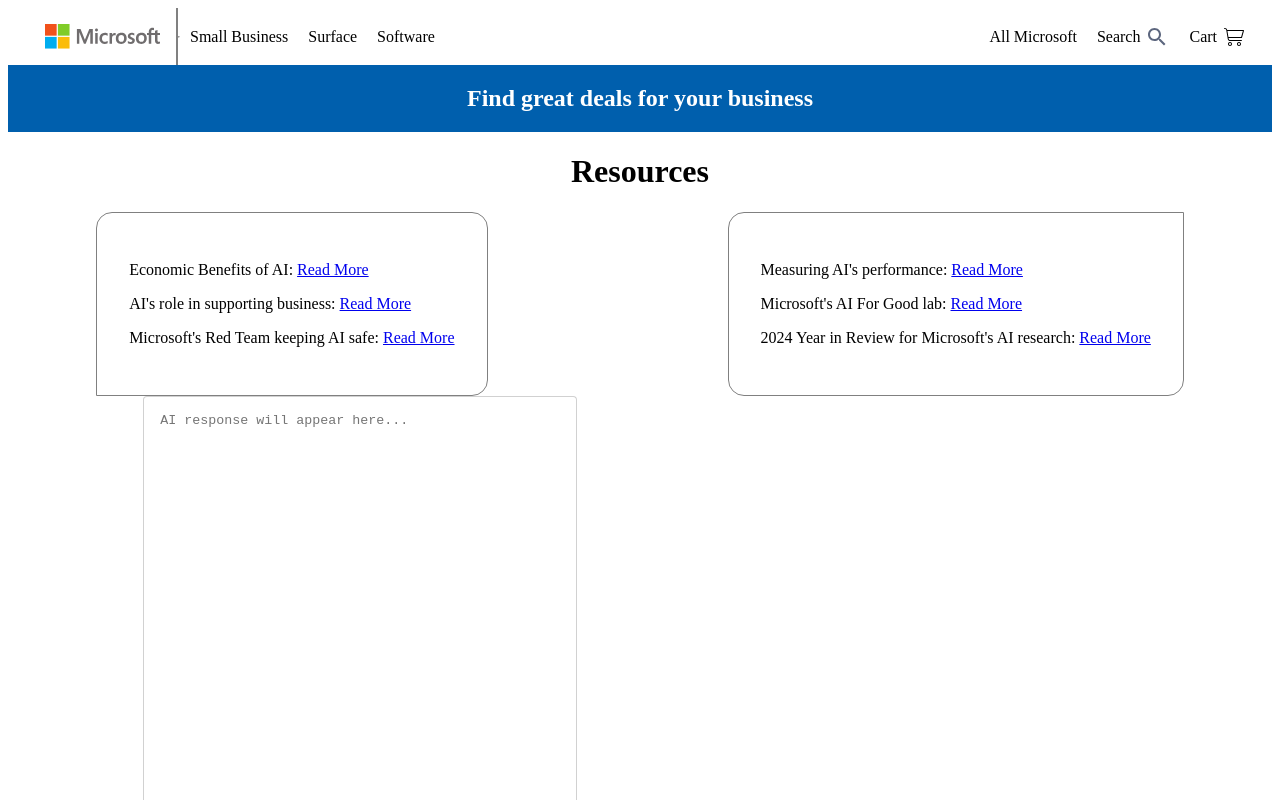
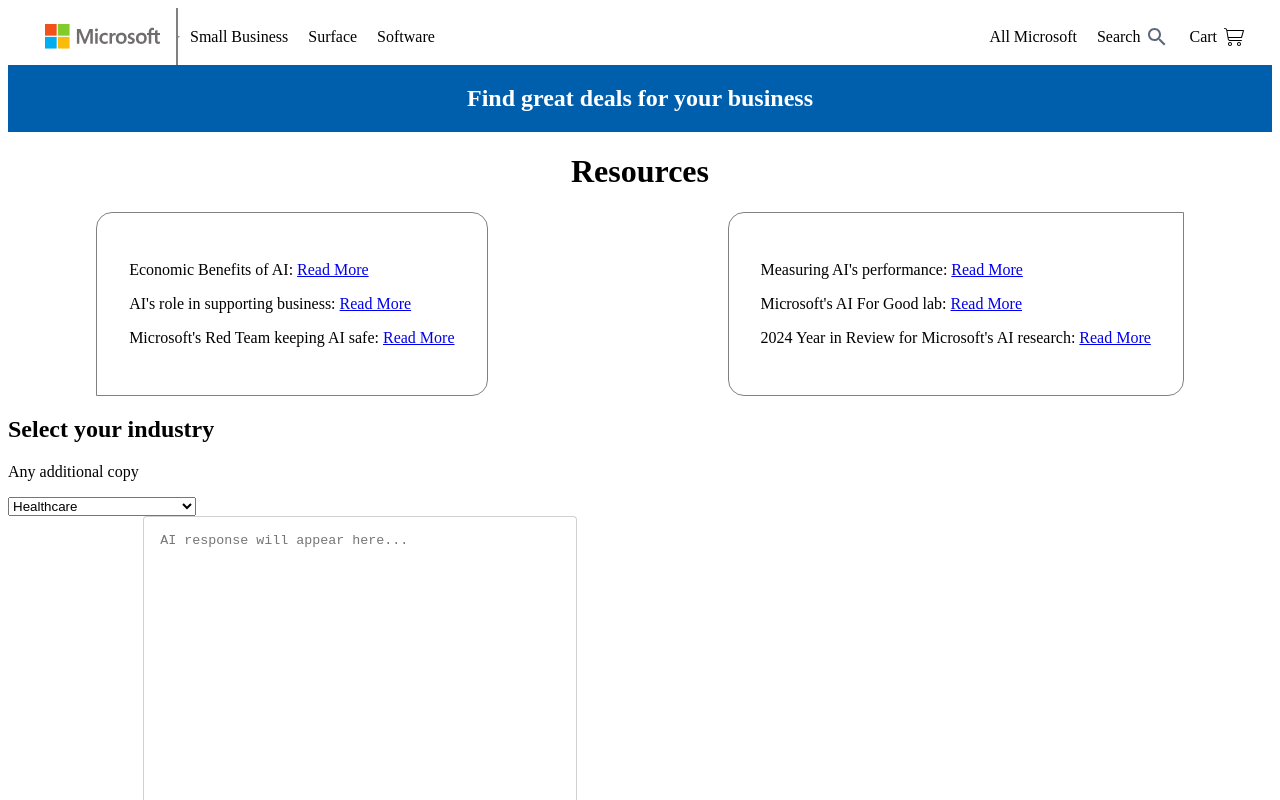
Before and after one commit to canadiankay/transparai-client, a React (Vite) app: page / in a window 1280 px wide. Shown: the top 800 px of the page. Built offline with nearby package versions, Linux system fonts and the light colour scheme.

Commit message:
added component structure

```diff
--- a/src/App.jsx
+++ b/src/App.jsx
@@ -2,12 +2,14 @@
 import ResponseWindow from "./ResponseWindow/ResponseWindow";
 import ResourcesList from "./components/ResourcesList/ResourcesList.jsx";
 import Nav from "./components/Nav/Nav.jsx";
+import IndustryDropdown from "./components/IndustryDropdown/IndustryDropdown.jsx";
 
 function App() {
   return (
     <>
       <Nav />
       <ResourcesList/>
+      <IndustryDropdown />
       <ResponseWindow />
     </>
   );
--- /dev/null
+++ b/src/components/IndustryDropdown/IndustryDropdown.jsx
@@ -0,0 +1,25 @@
+import "./IndustryDropdown.scss";
+import dropdown from "../../images/dropdown.svg";
+
+export default function IndustryDropdown() {
+  return (
+    <>
+      <div className="industry-dropdown">
+        <h2 className="industry-dropdown__header">Select your industry</h2>
+        <p className="industry-dropdown__copy">Any additional copy</p>
+        <select className="industry-dropdown__field">
+            <option>Healthcare</option>
+            <option>Financial Services</option>
+            <option>Retail</option>
+            <option>Manufacturing</option>
+            <option>Education</option>
+            <option>Government</option>
+            <option>Energy</option>
+            <option>Telecommunications</option>
+            <option>Media and Communications</option>
+            <option>Automotive</option>
+        </select>
+      </div>
+    </>
+  );
+}
```
Also changed, not shown: src/components/IndustryDropdown/IndustryDropdown.scss (added), src/images/dropdown.svg (added).
